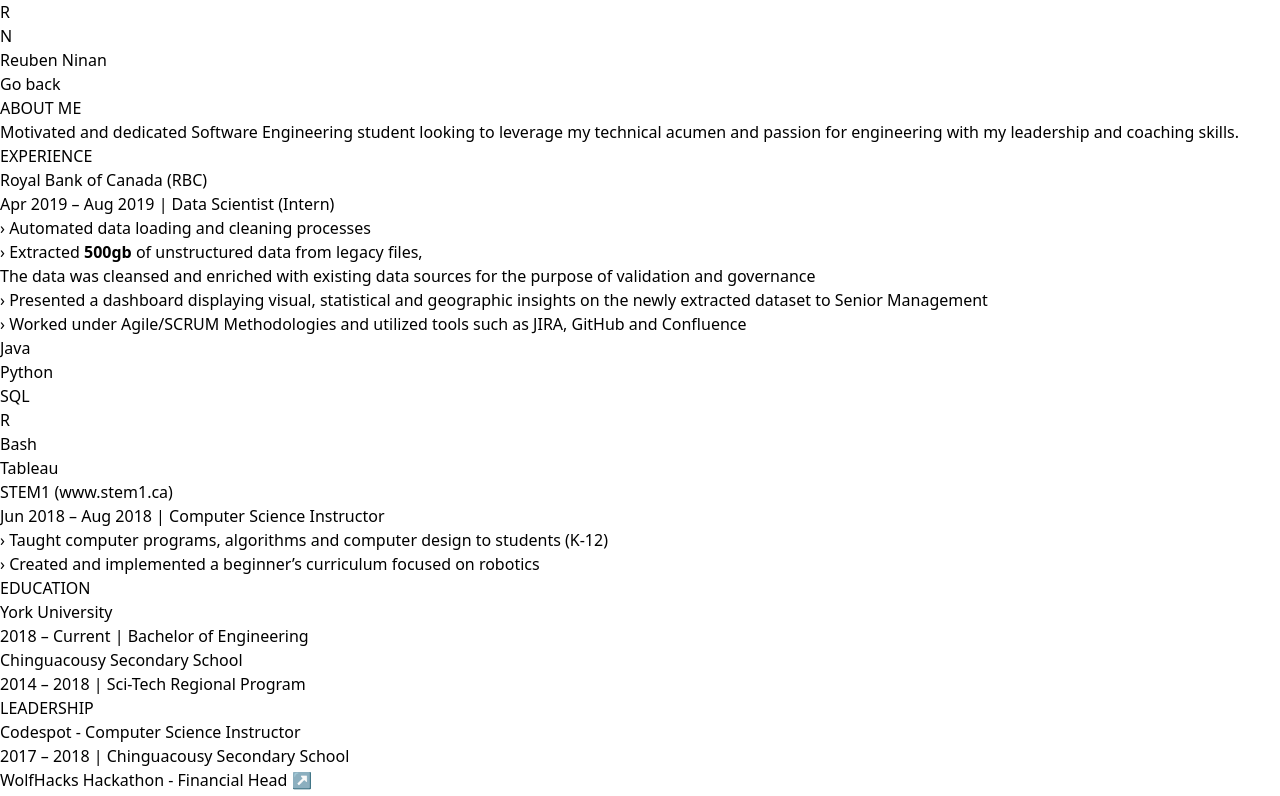
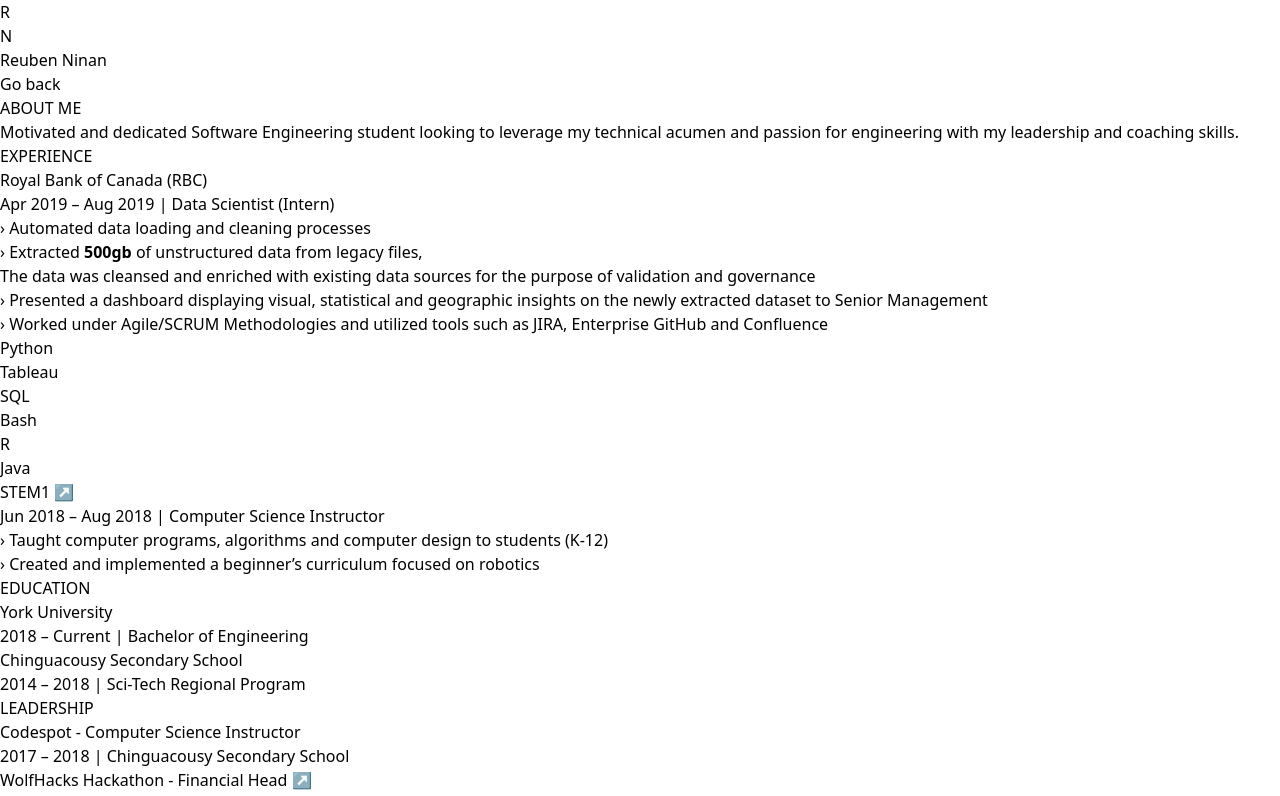
Before and after one commit to ReubenMathew/ReubenNinanV6, a Vue app in the folder ReubenNinan/: page /about in a window 1280 px wide. Shown: the top 796 px of the page. Built offline with nearby package versions, Linux system fonts and the light colour scheme.

Commit message:
styling changes

```diff
--- a/ReubenNinan/src/components/LandingPage.vue
+++ b/ReubenNinan/src/components/LandingPage.vue
@@ -1,7 +1,7 @@
 <template>
 
-    <div class="bg-cover bg-fixed bg-center h-auto text-white min-h-screen py-48 px-16 object-fill bgimg" >
-        <div class="px-8 py-12  max-w-sm  bg-gray-900 rounded-lg shadow-2xl">
+    <div class="bg-cover bg-fixed bg-center h-auto text-white min-h-screen py-48 px-20 object-fill bgimg" >
+        <div class="px-8 py-12  max-w-screen-xsm bg-gray-900 rounded-lg shadow-2xl glass">
             <p class="font-bold text-sm uppercase">Toronto, Ontario</p>
             <p class="text-5xl font-bold text-yellow-600">Reuben Ninan</p>
             <p class="text-3xl  mb-7 leading-none font-hairline">Software Engineer</p>
@@ -27,6 +27,10 @@
 .bgimg {
     background-image: url('../assets/img/city.jpg');
 }
+
+.glass{
+    opacity: .987;
+}
 </style>
 
 <script>
--- a/ReubenNinan/src/views/About.vue
+++ b/ReubenNinan/src/views/About.vue
@@ -86,28 +86,28 @@
 
               <li class="mt-2 text-md text-gray-700 leading-normal">
                 <span class="absolute -ml-3 sm:-ml-3.2 select-none transform -translate-y-px">›</span>
-                    Worked under Agile/SCRUM Methodologies and utilized tools such as JIRA, GitHub and Confluence
+                    Worked under Agile/SCRUM Methodologies and utilized tools such as JIRA, Enterprise GitHub and Confluence
               </li>
 
               <ul class="my-2 mb-6 flex flex-wrap text-md leading-relaxed">
 
                 <li class="px-3 mr-2 mt-2 text-base text-gray-750 print:bg-white print:border-inset bg-gray-200">
-                  Java
+                  Python
                 </li>
                 <li class="px-3 mr-2 mt-2 text-base text-gray-750 print:bg-white print:border-inset bg-gray-200">
-                  Python
+                  Tableau
                 </li>
                 <li class="px-3 mr-2 mt-2 text-base text-gray-750 print:bg-white print:border-inset bg-gray-200">
                   SQL
                 </li>
                 <li class="px-3 mr-2 mt-2 text-base text-gray-750 print:bg-white print:border-inset bg-gray-200">
+                  Bash
+                </li>
+                <li class="px-3 mr-2 mt-2 text-base text-gray-750 print:bg-white print:border-inset bg-gray-200">
                   R
                 </li>
                 <li class="px-3 mr-2 mt-2 text-base text-gray-750 print:bg-white print:border-inset bg-gray-200">
-                  Bash
-                </li>
-                <li class="px-3 mr-2 mt-2 text-base text-gray-750 print:bg-white print:border-inset bg-gray-200">
-                  Tableau
+                  Java
                 </li>
               </ul>
             </ul>
@@ -116,7 +116,11 @@
           <section class="mb-4 break-inside-avoid">
             <header>
               <h3 class="text-lg font-semibold text-gray-700 leading-snugish">
-                STEM1 (www.stem1.ca)
+                <a href="https://www.stem1.ca/" class="group">
+                  STEM1
+                  <span
+                    class="inline-block text-gray-550 print:text-black font-normal group-hover:text-gray-700 transition duration-100 ease-in">↗</span>
+                </a>
               </h3>
               <p class="leading-normal text-md text-gray-650">
                 Jun 2018 – Aug 2018 | Computer Science Instructor
```
